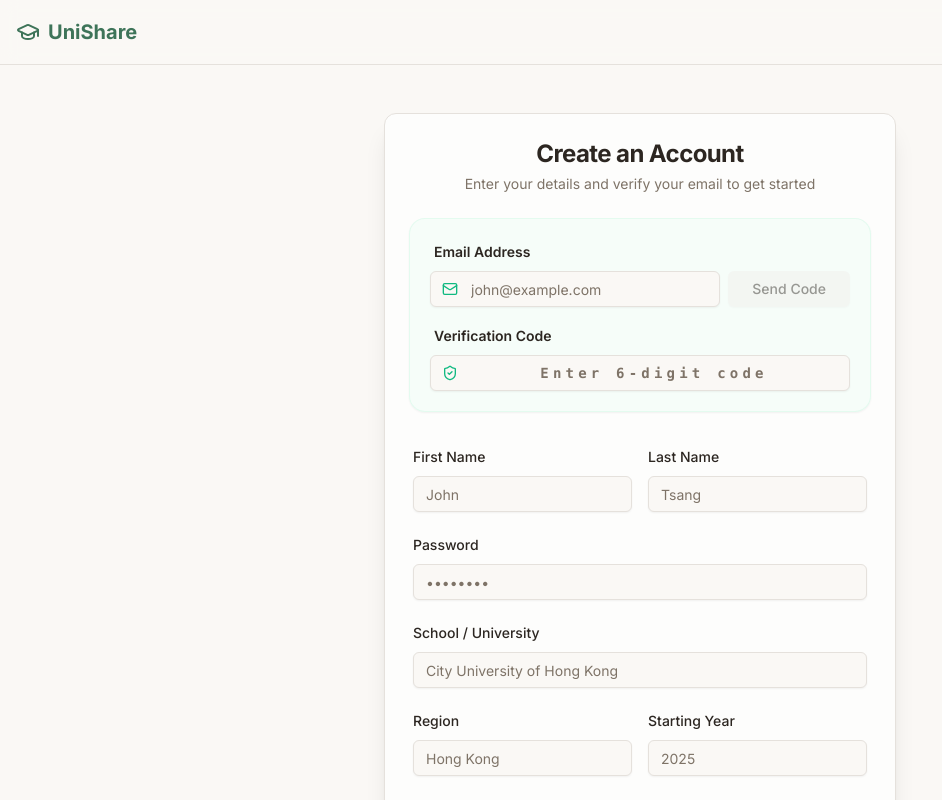
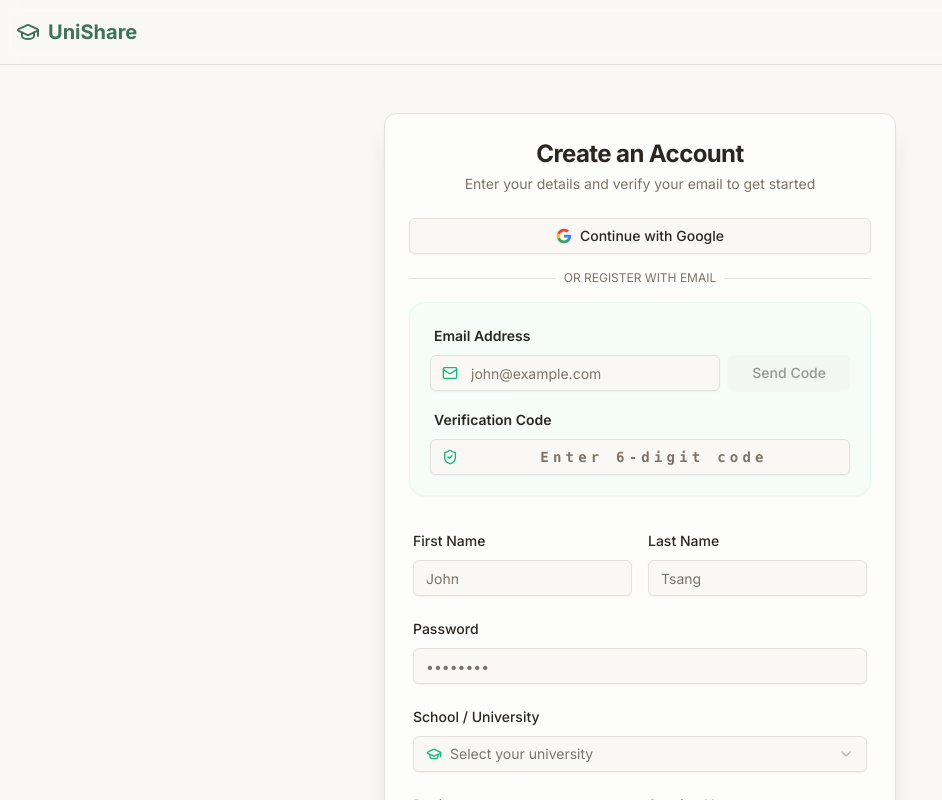
Before and after one commit to catBoxTheory/UniShare, a Next.js app: page /register in a window 1280 px wide. Shown: the top 800 px of the page, without its empty margins (0-942 px from the left). Built offline with nearby package versions, Linux system fonts and the light colour scheme.

Commit message:
Add university dropdown and Google sign-up to registration flow

```diff
--- a/app/onboarding/OnboardingForm.tsx
+++ b/app/onboarding/OnboardingForm.tsx
@@ -6,7 +6,27 @@ import { Button } from "@/components/ui/button"
 import { Input } from "@/components/ui/input"
 import { Label } from "@/components/ui/label"
 import { useRouter } from "next/navigation"
-import { useEffect } from "react"
+import { useEffect, useState } from "react"
+import { GraduationCap } from "lucide-react"
+import {
+  Select,
+  SelectContent,
+  SelectItem,
+  SelectTrigger,
+  SelectValue,
+} from "@/components/ui/select"
+
+const HONG_KONG_UNIVERSITIES = [
+  "The University of Hong Kong",
+  "The Chinese University of Hong Kong",
+  "The Hong Kong University of Science and Technology",
+  "City University of Hong Kong",
+  "The Hong Kong Polytechnic University",
+  "Hong Kong Baptist University",
+  "Lingnan University",
+  "The Education University of Hong Kong",
+  "Hong Kong Metropolitan University",
+]
 
 function SubmitButton() {
   const { pending } = useFormStatus()
@@ -25,6 +45,7 @@ interface OnboardingFormProps {
 export function OnboardingForm({ initialFirstName, initialLastName }: OnboardingFormProps) {
     const [state, formAction] = useFormState(completeOnboarding, undefined)
     const router = useRouter()
+    const [school, setSchool] = useState("")
 
     useEffect(() => {
         if (state === "success") {
@@ -37,28 +58,42 @@ export function OnboardingForm({ initialFirstName, initialLastName }: Onboarding
         <form action={formAction} className="space-y-4">
             <div className="grid grid-cols-2 gap-4">
                 <div className="space-y-2">
-                    <Label htmlFor="firstName" className="text-slate-700">First Name</Label>
-                    <Input id="firstName" name="firstName" defaultValue={initialFirstName} required className="bg-white border-slate-200" />
+                    <Label htmlFor="firstName" className="font-medium text-foreground">First Name</Label>
+                    <Input id="firstName" name="firstName" defaultValue={initialFirstName} required className="bg-background border-border text-foreground" />
                 </div>
                 <div className="space-y-2">
-                    <Label htmlFor="lastName" className="text-slate-700">Last Name</Label>
-                    <Input id="lastName" name="lastName" defaultValue={initialLastName} required className="bg-white border-slate-200" />
+                    <Label htmlFor="lastName" className="font-medium text-foreground">Last Name</Label>
+                    <Input id="lastName" name="lastName" defaultValue={initialLastName} required className="bg-background border-border text-foreground" />
                 </div>
             </div>
 
             <div className="space-y-2">
-                <Label htmlFor="school" className="text-slate-700">School / University</Label>
-                <Input id="school" name="school" placeholder="City University of Hong Kong" required className="bg-white border-slate-200" />
+                <Label htmlFor="school" className="text-foreground">School / University</Label>
+                <Select name="school" value={school} onValueChange={setSchool}>
+                    <SelectTrigger id="school" className="bg-background border-border text-foreground">
+                        <div className="flex items-center gap-2">
+                            <GraduationCap className="w-4 h-4 text-emerald-500" />
+                            <SelectValue placeholder="Select your university" />
+                        </div>
+                    </SelectTrigger>
+                    <SelectContent>
+                        {HONG_KONG_UNIVERSITIES.map((uni) => (
+                            <SelectItem key={uni} value={uni}>
+                                {uni}
+                            </SelectItem>
+                        ))}
+                    </SelectContent>
+                </Select>
             </div>
 
             <div className="grid grid-cols-2 gap-4">
                 <div className="space-y-2">
-                    <Label htmlFor="region" className="text-slate-700">Region</Label>
-                    <Input id="region" name="region" placeholder="Hong Kong" className="bg-white border-slate-200" />
+                    <Label htmlFor="region" className="text-foreground">Region</Label>
+                    <Input id="region" name="region" placeholder="Hong Kong" className="bg-background border-border text-foreground" />
                 </div>
                 <div className="space-y-2">
-                    <Label htmlFor="startYear" className="text-slate-700">Starting Year</Label>
-                    <Input id="startYear" name="startYear" type="number" min="1900" max="2100" placeholder="2024" required className="bg-white border-slate-200" />
+                    <Label htmlFor="startYear" className="text-foreground">Starting Year</Label>
+                    <Input id="startYear" name="startYear" type="number" min="1900" max="2100" placeholder="2025" required className="bg-background border-border text-foreground" />
                 </div>
             </div>
 
--- a/app/register/page.tsx
+++ b/app/register/page.tsx
@@ -1,7 +1,7 @@
 "use client"
 
 import { useFormState, useFormStatus } from "react-dom"
-import { register } from "@/app/actions/auth"
+import { register, googleSignIn } from "@/app/actions/auth"
 import { sendCode } from "@/app/actions/verification"
 import { Button } from "@/components/ui/button"
 import { Input } from "@/components/ui/input"
@@ -11,8 +11,27 @@ import Link from "next/link"
 import { useState } from "react"
 import { Navbar } from "@/components/layout/Navbar"
 import { Footer } from "@/components/layout/Footer"
-import { Loader2, Mail, CheckCircle2, ShieldCheck } from "lucide-react"
+import { Loader2, Mail, CheckCircle2, ShieldCheck, GraduationCap } from "lucide-react"
 import { cn } from "@/lib/utils"
+import {
+  Select,
+  SelectContent,
+  SelectItem,
+  SelectTrigger,
+  SelectValue,
+} from "@/components/ui/select"
+
+const HONG_KONG_UNIVERSITIES = [
+  "The University of Hong Kong",
+  "The Chinese University of Hong Kong",
+  "The Hong Kong University of Science and Technology",
+  "City University of Hong Kong",
+  "The Hong Kong Polytechnic University",
+  "Hong Kong Baptist University",
+  "Lingnan University",
+  "The Education University of Hong Kong",
+  "Hong Kong Metropolitan University",
+]
 
 function SubmitButton() {
   const { pending } = useFormStatus()
@@ -30,12 +49,29 @@ function SubmitButton() {
   )
 }
 
+function GoogleButton() {
+  return (
+    <form action={googleSignIn}>
+      <Button variant="outline" className="w-full flex items-center justify-center gap-2" type="submit">
+        <svg className="w-5 h-5" viewBox="0 0 24 24">
+          <path d="M22.56 12.25c0-.78-.07-1.53-.2-2.25H12v4.26h5.92c-.26 1.37-1.04 2.53-2.21 3.31v2.77h3.57c2.08-1.92 3.28-4.74 3.28-8.09z" fill="#4285F4" />
+          <path d="M12 23c2.97 0 5.46-.98 7.28-2.66l-3.57-2.77c-.98.66-2.23 1.06-3.71 1.06-2.86 0-5.29-1.93-6.16-4.53H2.18v2.84C3.99 20.53 7.7 23 12 23z" fill="#34A853" />
+          <path d="M5.84 14.09c-.22-.66-.35-1.36-.35-2.09s.13-1.43.35-2.09V7.07H2.18C1.43 8.55 1 10.22 1 12s.43 3.45 1.18 4.93l2.85-2.22.81-.62z" fill="#FBBC05" />
+          <path d="M12 5.38c1.62 0 3.06.56 4.21 1.64l3.15-3.15C17.45 2.09 14.97 1 12 1 7.7 1 3.99 3.47 2.18 7.07l3.66 2.84c.87-2.6 3.3-4.53 6.16-4.53z" fill="#EA4335" />
+        </svg>
+        Continue with Google
+      </Button>
+    </form>
+  )
+}
+
 export default function RegisterPage() {
   const [state, formAction] = useFormState(register, undefined)
   const [email, setEmail] = useState("")
   const [code, setCode] = useState("")
   const [isLoading, setIsLoading] = useState(false)
   const [error, setError] = useState<string | null>(null)
+  const [school, setSchool] = useState("")
 
   const handleSendCode = async (e: React.MouseEvent) => {
     e.preventDefault()
@@ -74,7 +110,7 @@ export default function RegisterPage() {
             Enter your details and verify your email to get started
           </CardDescription>
         </CardHeader>
-        <CardContent>
+        <CardContent className="space-y-4">
           {state === "User registered successfully." ? (
              <div className="text-center space-y-4">
                 <div className="flex justify-center">
@@ -88,6 +124,18 @@ export default function RegisterPage() {
                 </Button>
              </div>
           ) : (
+            <>
+            <GoogleButton />
+
+            <div className="relative">
+              <div className="absolute inset-0 flex items-center">
+                <span className="w-full border-t border-border" />
+              </div>
+              <div className="relative flex justify-center text-xs uppercase">
+                <span className="bg-card px-2 text-muted-foreground">Or register with email</span>
+              </div>
+            </div>
+
             <form action={formAction} className="space-y-4">
                 {/* Email & Verification Section */}
                 <div className="space-y-4 p-5 bg-emerald-50/40 dark:bg-emerald-950/20 rounded-2xl border border-emerald-100/50 dark:border-emerald-900/30 shadow-sm">
@@ -157,7 +205,21 @@ export default function RegisterPage() {
 
                     <div className="space-y-2">
                         <Label htmlFor="school" className="text-foreground">School / University</Label>
-                        <Input id="school" name="school" placeholder="City University of Hong Kong" className="bg-background border-border text-foreground" required />
+                        <Select name="school" value={school} onValueChange={setSchool}>
+                            <SelectTrigger id="school" className="bg-background border-border text-foreground">
+                                <div className="flex items-center gap-2">
+                                    <GraduationCap className="w-4 h-4 text-emerald-500" />
+                                    <SelectValue placeholder="Select your university" />
+                                </div>
+                            </SelectTrigger>
+                            <SelectContent>
+                                {HONG_KONG_UNIVERSITIES.map((uni) => (
+                                    <SelectItem key={uni} value={uni}>
+                                        {uni}
+                                    </SelectItem>
+                                ))}
+                            </SelectContent>
+                        </Select>
                     </div>
 
                     <div className="grid grid-cols-2 gap-4">
@@ -194,6 +256,7 @@ export default function RegisterPage() {
                     </div>
                 )}
             </form>
+            </>
           )}
 
           {state !== "User registered successfully." && (
```
